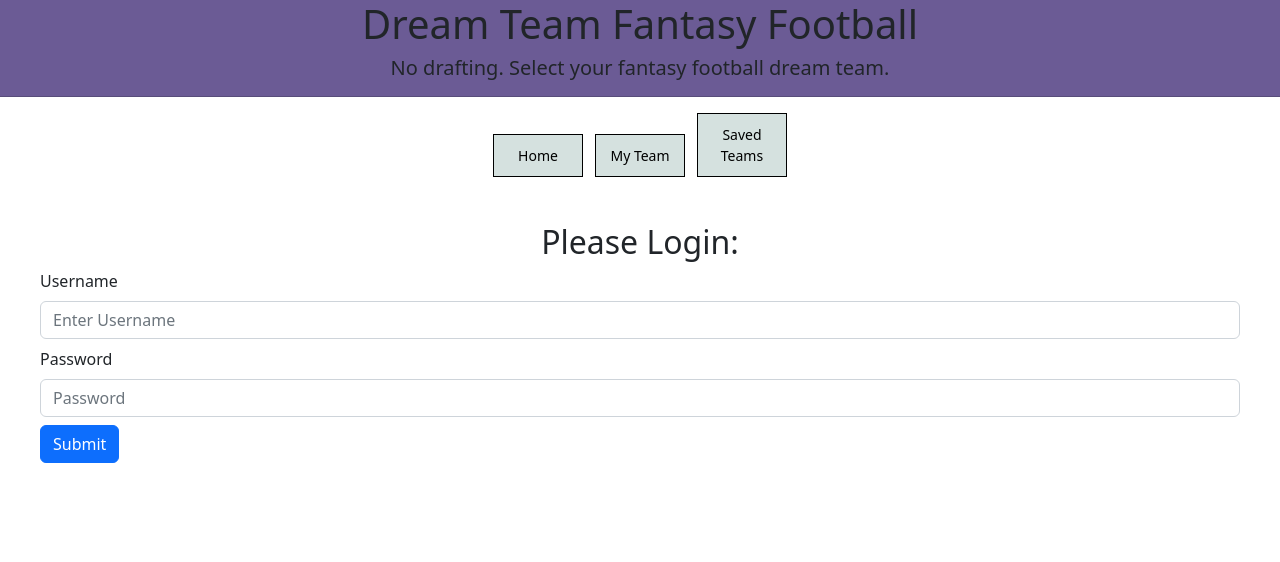
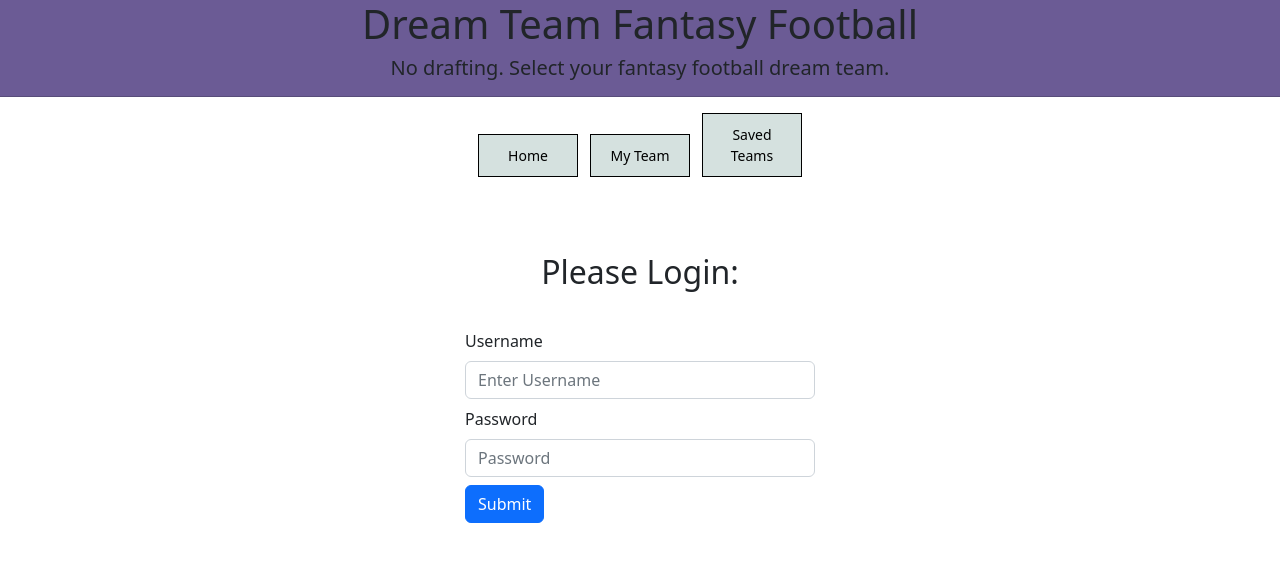
Before and after one commit to JWehder/Dream-Team-Fantasy-Football, a React (Create React App) app: page /login in a window 1280 px wide. Shown: the top 562 px of the page. Built offline with nearby package versions, Linux system fonts and the light colour scheme; no server answers.

Commit message:
added some padding to the h2 on login page and inputs

```diff
--- a/src/components/Login.js
+++ b/src/components/Login.js
@@ -28,7 +28,8 @@ function Login({ setHeader, setIsLoggedIn }) {
 
     return (
         <div className="Login">
-        <h2 style={{textAlign:"center"}}>Please Login:</h2>
+        <h2 style={{textAlign:"center", paddingBottom: "30px"}}>Please Login:</h2>
+            <div className="loginForm">
             <Form onSubmit={handleSubmit}>
               <Form.Group className="mb-2">
                 <Form.Label>Username</Form.Label>
@@ -39,6 +40,7 @@ function Login({ setHeader, setIsLoggedIn }) {
                 name="username"
                 onChange={handleChange}
                 required
+                className="loginInputs"
                 />
               </Form.Group>
 
@@ -51,12 +53,14 @@ function Login({ setHeader, setIsLoggedIn }) {
                 name="password"
                 onChange={handleChange}
                 required
+                className="loginInputs"
                 />
               </Form.Group>
               <Button variant="primary" type="submit">
                 Submit
               </Button>
             </Form>
+            </div>
         </div>
 
     )
--- a/src/index.css
+++ b/src/index.css
@@ -79,6 +79,7 @@ div.playerContainer {
 
 .navBar {
   text-align: center;
+  margin-bottom: 30px;
 }
 
 .Login {
@@ -86,9 +87,19 @@ div.playerContainer {
   position:relative;
 }
 
+.Login input {
+  width: 350px;
+}
+
+.loginForm {
+  display: flex;
+  justify-content: center;
+  align-items: center;
+}
+
 .navLink {
   display: inline-block;
-  width: 90px;
+  width: 100px;
   padding: 10px;
   margin: 0 6px 6px;
   background-color: #d5e1df;
```
